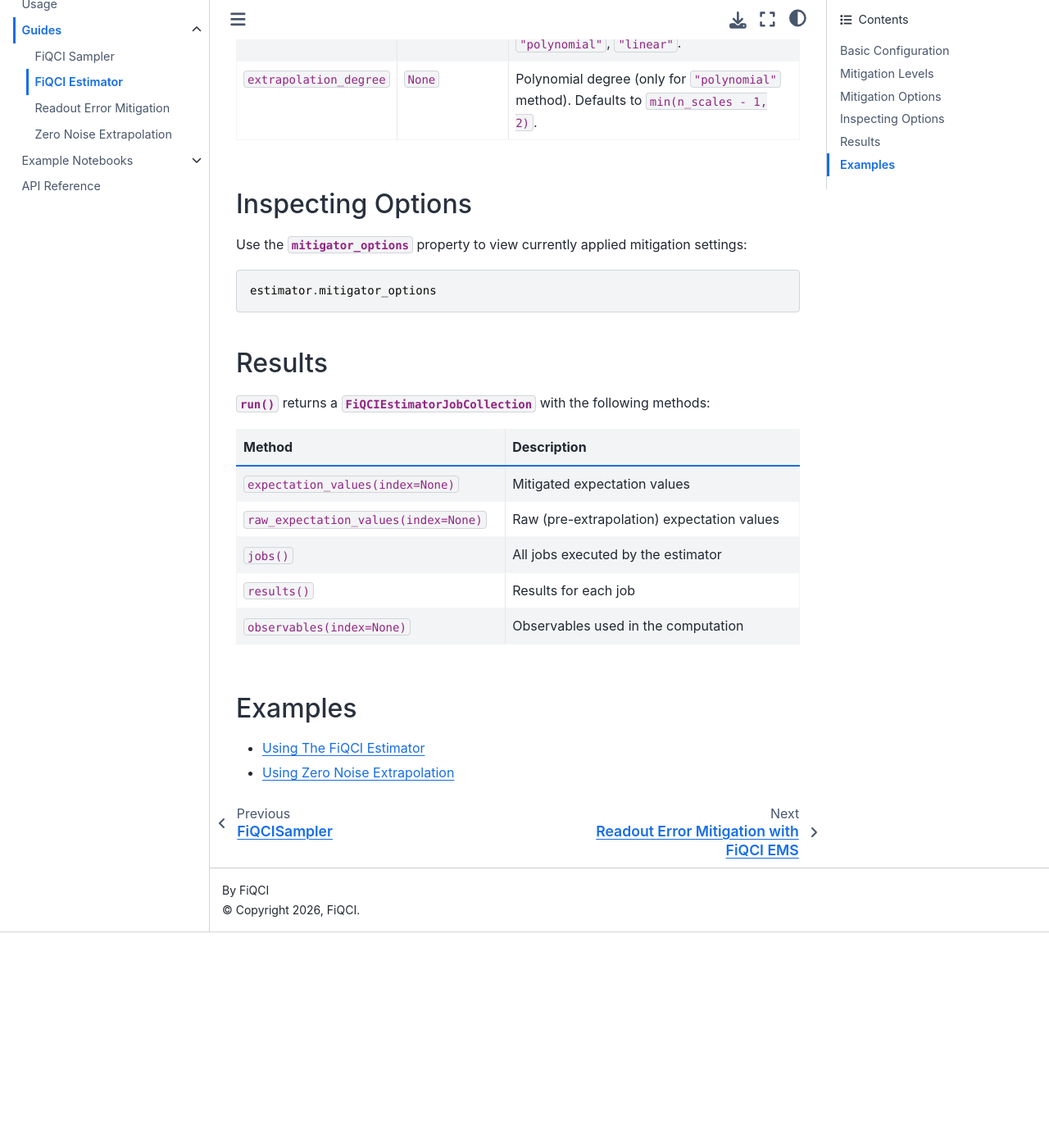
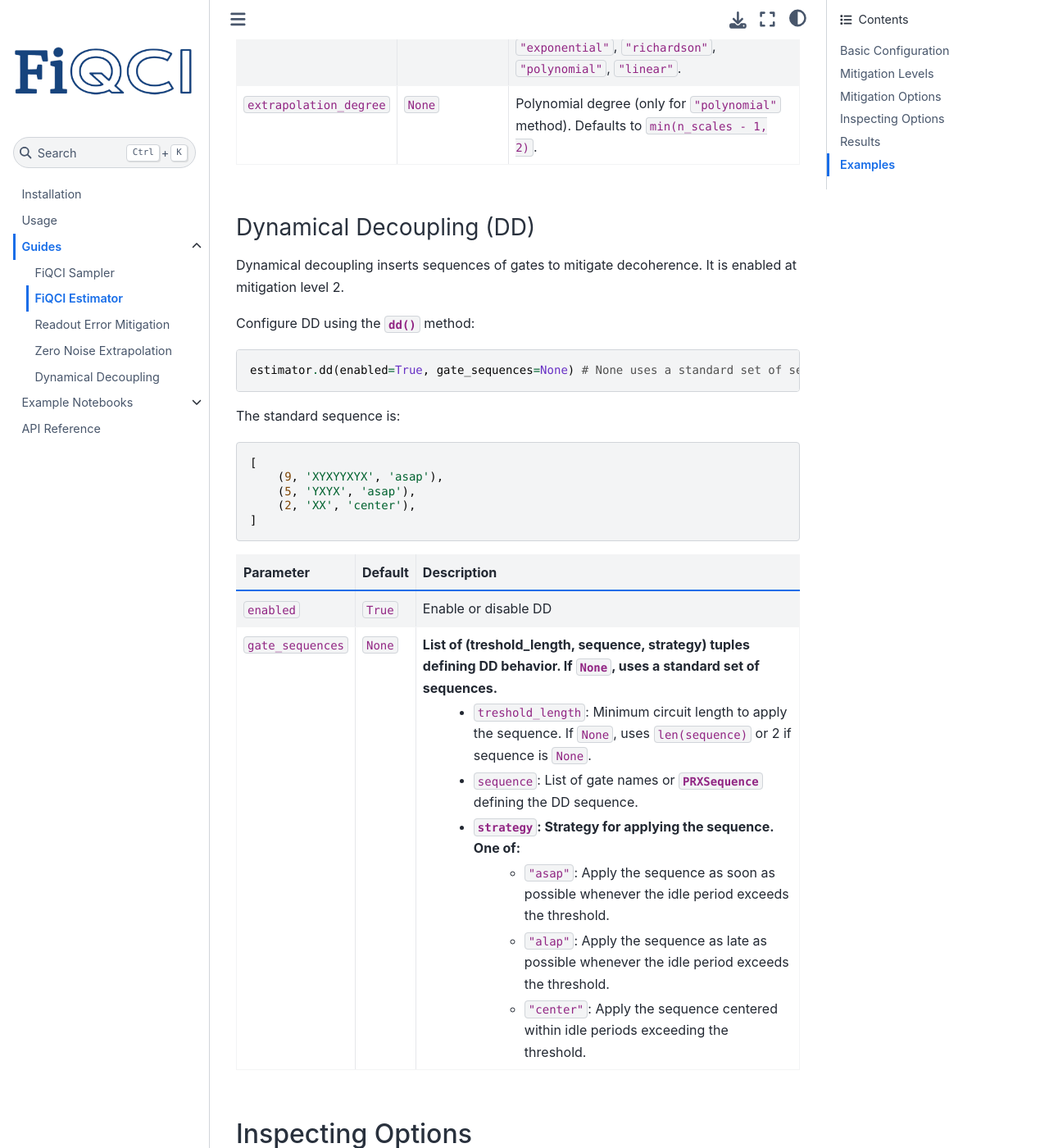
Before and after one commit to FiQCI/fiqci-ems, a Sphinx documentation site: the page built from docs/pages/FiQCIEstimatorUsage.rst, in a window 1280 px wide and 1400 px high, scrolled down 2301 px. Shown: the whole window at 82% size. Built offline with Sphinx 7.4.7 and the Sphinx Book theme 1.1.4, drawn with Linux system fonts in a browser that asks for light colours; before the commit the page ends 3438 px from its top, so only the background shows below that; some of the changed text lies outside the part shown.

Commit message:
add docs

```diff
--- a/docs/pages/FiQCIEstimatorUsage.rst
+++ b/docs/pages/FiQCIEstimatorUsage.rst
@@ -36,8 +36,8 @@
      - Readout Error Mitigation
      - M3 (matrix-free measurement mitigation)
    * - 2
-     - Level 1 + additional
-     - TBD
+     - Level 1 + Dynamical Decoupling
+     - Dynamical Decoupling
    * - 3
      - Level 2 + Zero Noise Extrapolation
      - Exponential Extrapolation, Local Folding
@@ -49,6 +49,7 @@
 
 - :ref:`Readout Error Mitigation (REM) <fiqci-estimator-rem>`
 - :ref:`Zero Noise Extrapolation (ZNE) <fiqci-estimator-zne>`
+- :ref:`Dynamical Decoupling (DD) <fiqci-estimator-dd>`
 
 .. _fiqci-estimator-rem:
 
@@ -124,6 +125,48 @@
      - ``None``
      - Polynomial degree (only for ``"polynomial"`` method). Defaults to ``min(n_scales - 1, 2)``.
 
+.. _fiqci-estimator-dd:
+
+Dynamical Decoupling (DD)
+~~~~~~~~~~~~~~~~~~~~~~~~~~
+
+Dynamical decoupling inserts sequences of gates to mitigate decoherence. It is enabled at mitigation level 2.
+
+Configure DD using the :meth:`~fiqci.ems.FiQCIEstimator.dd` method:
+
+.. code-block:: python
+
+   estimator.dd(enabled=True, gate_sequences=None) # None uses a standard set of sequences
+
+The standard sequence is:
+
+.. code-block:: python
+
+   [
+       (9, 'XYXYYXYX', 'asap'),
+       (5, 'YXYX', 'asap'),
+       (2, 'XX', 'center'),
+   ]
+
+.. list-table::
+   :header-rows: 1
+
+   * - Parameter
+     - Default
+     - Description
+   * - ``enabled``
+     - ``True``
+     - Enable or disable DD
+   * - ``gate_sequences``
+     - ``None``
+     - List of (treshold_length, sequence, strategy) tuples defining DD behavior. If ``None``, uses a standard set of sequences.
+         - ``treshold_length``: Minimum circuit length to apply the sequence. If ``None``, uses ``len(sequence)`` or 2 if sequence is ``None``.
+         - ``sequence``: List of gate names or :class:`~fiqci.ems.primitives.prx_sequence.PRXSequence` defining the DD sequence.
+         - ``strategy``: Strategy for applying the sequence. One of:
+             - ``"asap"``: Apply the sequence as soon as possible whenever the idle period exceeds the threshold.
+             - ``"alap"``: Apply the sequence as late as possible whenever the idle period exceeds the threshold.
+             - ``"center"``: Apply the sequence centered within idle periods exceeding the threshold.
+
 Inspecting Options
 ------------------
 
--- a/docs/pages/Guides.rst
+++ b/docs/pages/Guides.rst
@@ -9,3 +9,4 @@
    FiQCI Estimator <FiQCIEstimatorUsage>
    Readout Error Mitigation <readout_mitigation>
    Zero Noise Extrapolation <zero_noise_extrapolation>
+   Dynamical Decoupling <dynamical_decoupling>
```
Also changed, not shown: docs/pages/FiQCISamplerUsage.rst (+43 -0 lines), docs/pages/dynamical_decoupling.md (added, +23 -0 lines).
